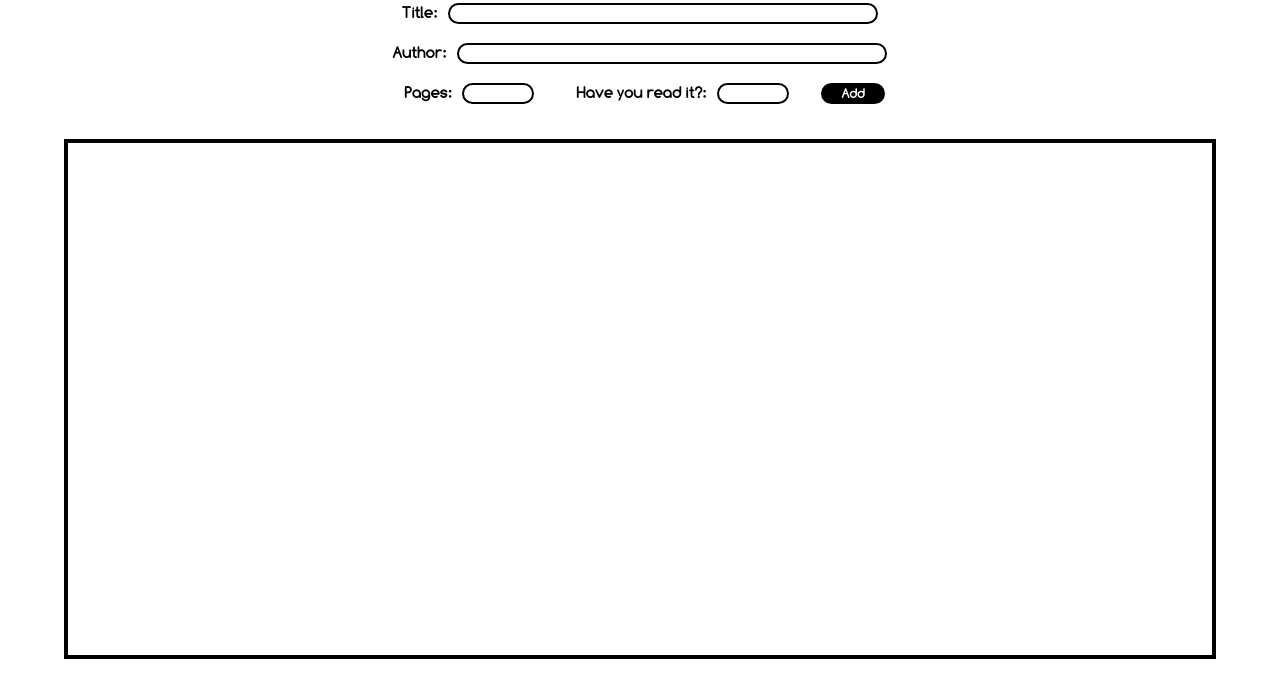
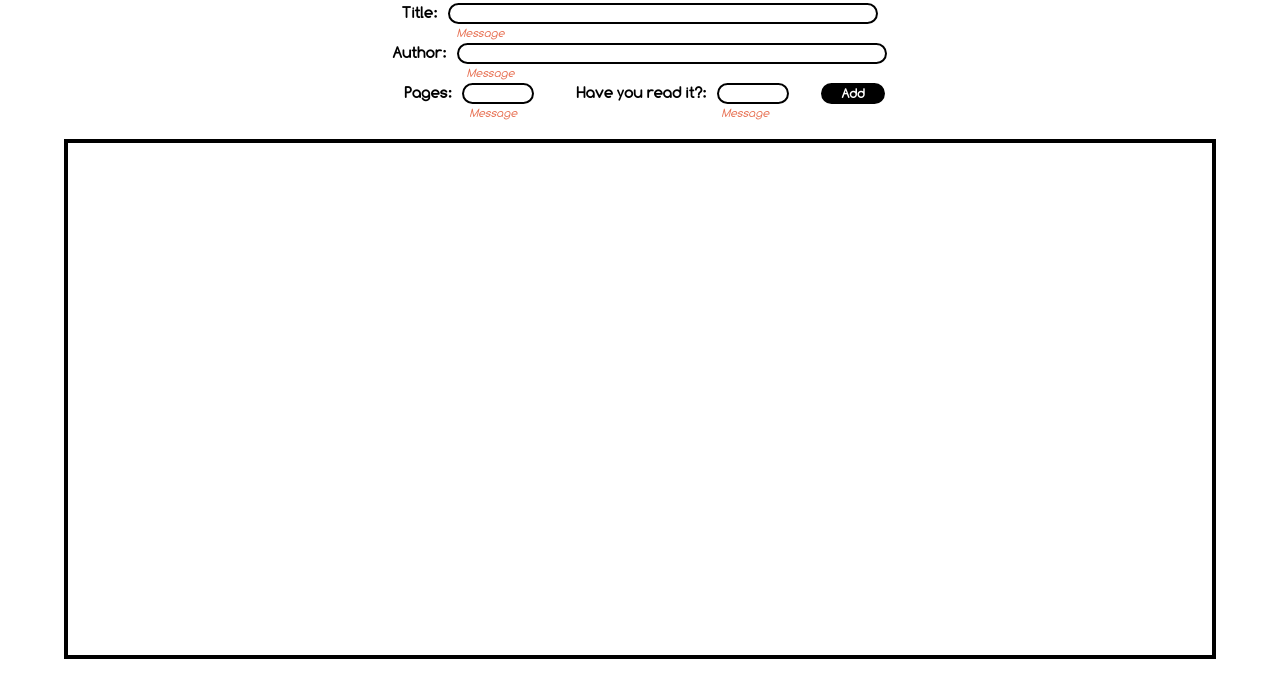
Before and after one commit to hammichalkovic/my-odin-project-practices, a plain HTML site: page js_practice_projects/library_app/index.html in a window 1280 px wide. Shown: the part 55-752 px from the top of the page. Drawn offline with Linux system fonts and the light colour scheme.

Commit message:
Set .errormessages span

```diff
--- a/js_practice_projects/library_app/css/style.css
+++ b/js_practice_projects/library_app/css/style.css
@@ -33,7 +33,7 @@ h1 {
     display: block;
 }
 
-label, p, .library_info, button {
+label, p, .library_info, button, .errormessage {
     font-family: 'Comfortaa Regular';
 }
 
@@ -77,6 +77,42 @@ p {
     padding: 0;
     margin-left: 3vw;
     display: block;
+}
+
+.create_book__widget {
+    position: relative;
+}
+
+.errormessage {
+    display: block;
+    /* border: 1px solid salmon; */
+    width: 25vw;
+    height: 2vh;
+    position: relative;
+    font-size: 1.5vh;
+    color: #e76f51;
+    font-style: italic;
+    top: 0.2vh;
+}
+#title_item > .errormessage {
+    left: 55px;
+}
+
+#author_item > .errormessage {
+    left: 74px;
+}
+
+#pages_item > .errormessage,
+#read_item > .errormessage {
+    width: 5vw;
+}
+
+#pages_item > .errormessage {
+    left: 65px;
+}
+
+#read_item > .errormessage {
+    left: 145px;
 }
 
 #create_book {
--- a/js_practice_projects/library_app/index.html
+++ b/js_practice_projects/library_app/index.html
@@ -15,27 +15,31 @@
      </div>
      <form novalidate action="" method="post"  id="create_book">
 
-         <div id="title_item">
+         <div id="title_item" class="create_book_widget">
            <label id="title_label" for="title">Title:</label>
            <input minlength="4" maxlength="30" type="text" id="title" name="title">
+           <span class="errormessage">Message</span>
          </div>
 
 
-         <div id="author_item">
+         <div id="author_item" class="create_book__widget">
            <label id="author_label" for="author">Author:</label>
            <input minlength="3" maxlength="20" type="text" id="author" name="author">
+           <span class="errormessage">Message</span>
          </div>
 
 
-         <div id="pages_item">
+         <div id="pages_item" class="create_book_widget">
            <label id="pages_label" for="pages">Pages:</label>
            <input type="number" min="1" minlength="1" maxlength="5" id="pages" name="pages">
+           <span class="errormessage">Message</span>
          </div>
 
 
-         <div id="read_item">
+         <div id="read_item" class="create_book_widget">
            <label id="read_label" for="read">Have you read it?:</label>
            <input type="text" minlength="2" maxlength="3" pattern="[Yy][Ee][Ss]|[Nn][Oo]" id="read" name="read">
+           <span class="errormessage">Message</span>
          </div>
 
         <button form="create_book" id="add" type="button">Add</button>
```
